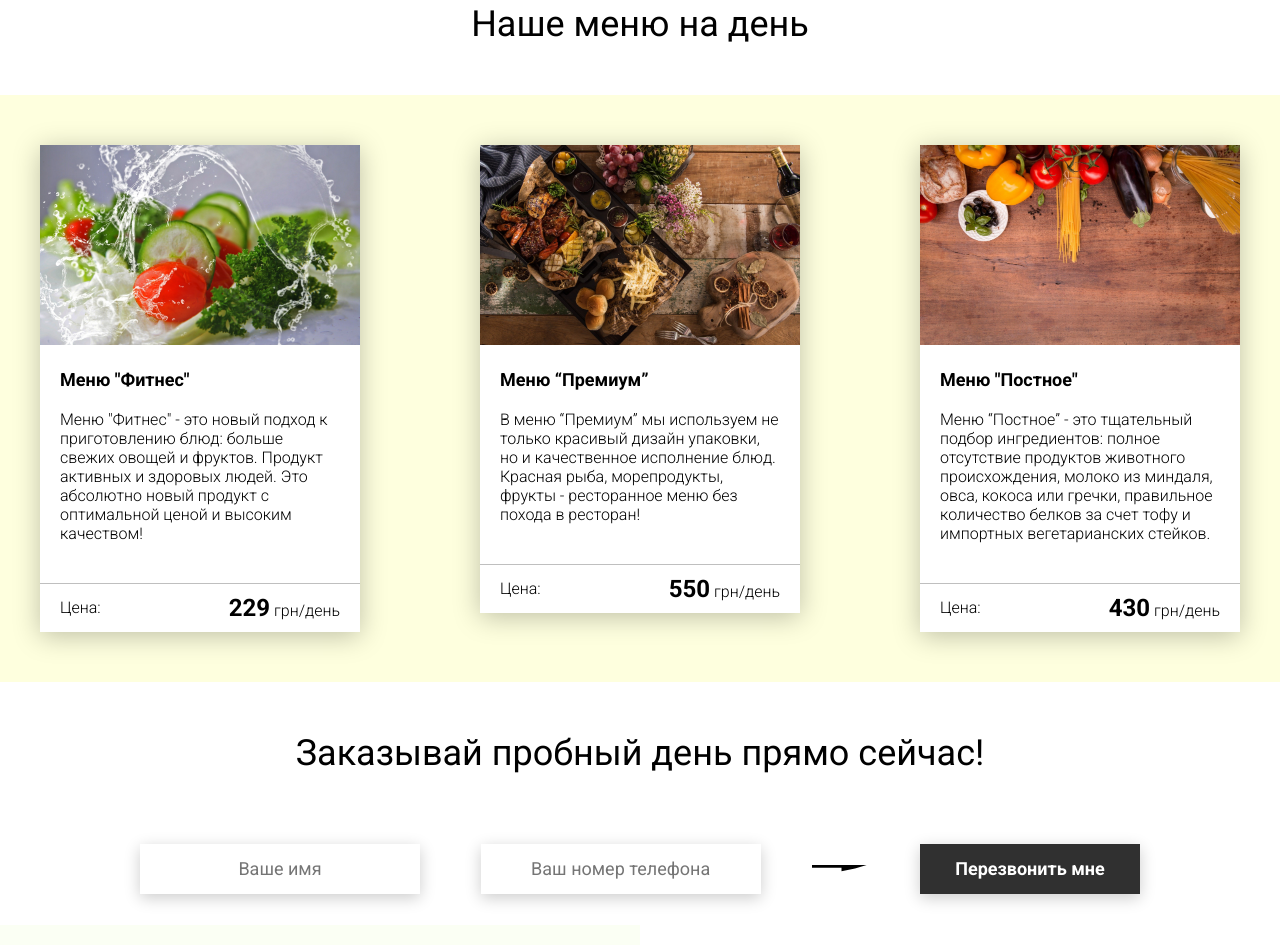
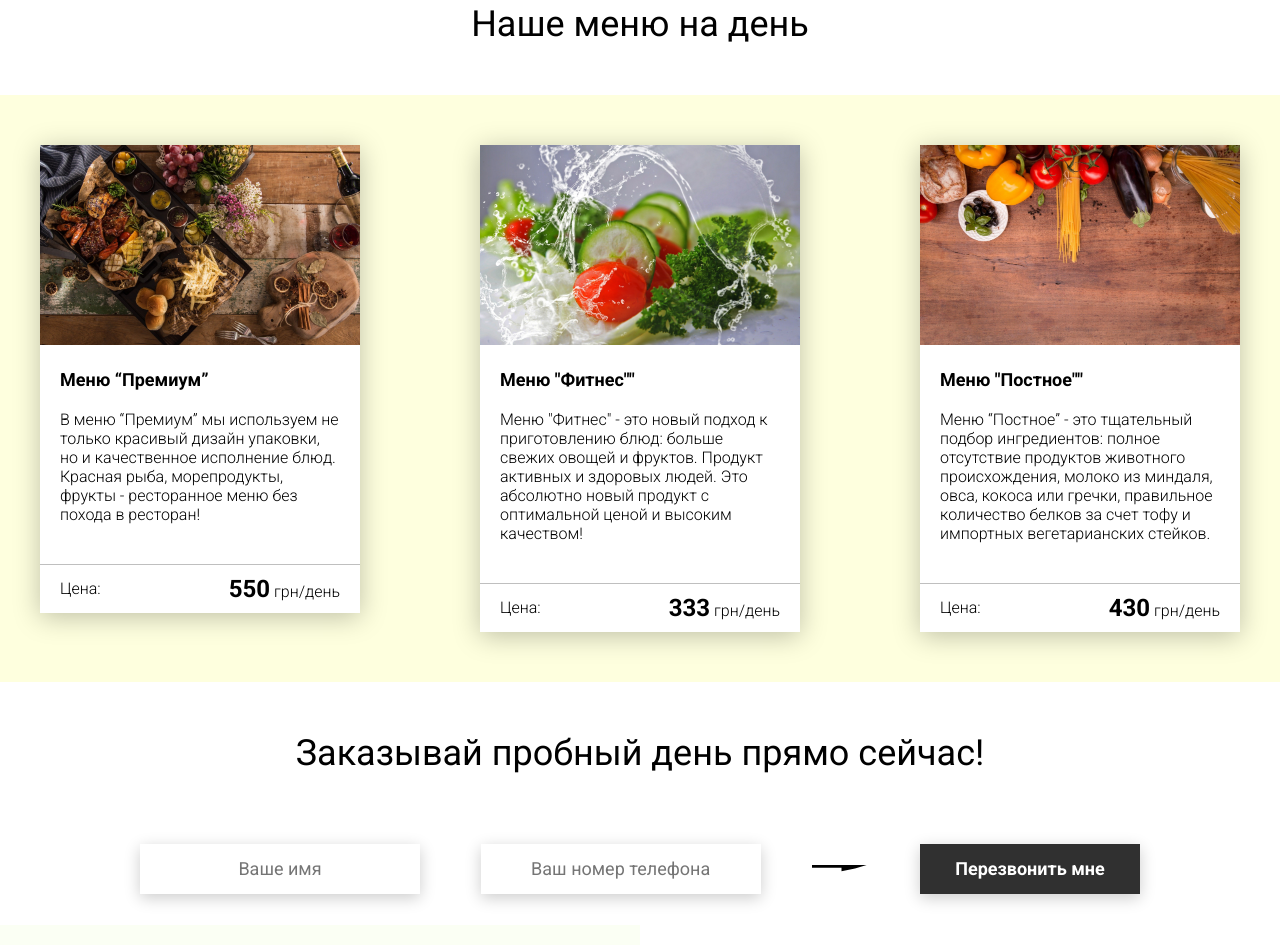
Before and after one commit to AvAValera/Practice-JS-project, a plain HTML site: page Food/index.html in a window 1280 px wide. Shown: the part 2551-3496 px from the top of the page. Drawn offline with Linux system fonts and the light colour scheme.

Commit message:
add class card, add cards constructor

```diff
--- a/Food/index.html
+++ b/Food/index.html
@@ -186,16 +186,6 @@
         <div class="menu__field">
             <div class="container">
                 <div class="menu__item">
-                    <img src="img/tabs/vegy.jpg" alt="vegy">
-                    <h3 class="menu__item-subtitle">Меню "Фитнес"</h3>
-                    <div class="menu__item-descr">Меню "Фитнес" - это новый подход к приготовлению блюд: больше свежих овощей и фруктов. Продукт активных и здоровых людей. Это абсолютно новый продукт с оптимальной ценой и высоким качеством!</div>
-                    <div class="menu__item-divider"></div>
-                    <div class="menu__item-price">
-                        <div class="menu__item-cost">Цена:</div>
-                        <div class="menu__item-total"><span>229</span> грн/день</div>
-                    </div>
-                </div>
-                <div class="menu__item">
                     <img src="img/tabs/elite.jpg" alt="elite">
                     <h3 class="menu__item-subtitle">Меню “Премиум”</h3>
                     <div class="menu__item-descr">В меню “Премиум” мы используем не только красивый дизайн упаковки, но и качественное исполнение блюд. Красная рыба, морепродукты, фрукты - ресторанное меню без похода в ресторан!</div>
@@ -203,16 +193,6 @@
                     <div class="menu__item-price">
                         <div class="menu__item-cost">Цена:</div>
                         <div class="menu__item-total"><span>550</span> грн/день</div>
-                    </div>
-                </div>
-                <div class="menu__item">
-                    <img src="img/tabs/post.jpg" alt="post">
-                    <h3 class="menu__item-subtitle">Меню "Постное"</h3>
-                    <div class="menu__item-descr">Меню “Постное” - это тщательный подбор ингредиентов: полное отсутствие продуктов животного происхождения, молоко из миндаля, овса, кокоса или гречки, правильное количество белков за счет тофу и импортных вегетарианских стейков. </div>
-                    <div class="menu__item-divider"></div>
-                    <div class="menu__item-price">
-                        <div class="menu__item-cost">Цена:</div>
-                        <div class="menu__item-total"><span>430</span> грн/день</div>
                     </div>
                 </div>
             </div>
--- a/Food/script.js
+++ b/Food/script.js
@@ -1,4 +1,4 @@
-document.addEventListener('DOMContentLoaded',()=>{
+window.addEventListener('DOMContentLoaded',()=>{
     const tabMenu = document.querySelector('.tabheader__items'),
         tabMenuItem = tabMenu.querySelectorAll('.tabheader__item'),
         tabContainer = document.querySelectorAll('.tabcontent');
@@ -106,4 +106,50 @@ document.addEventListener('DOMContentLoaded',()=>{
     }
     const showScrollModal = setInterval(scrollModal, 200)
 
+    class Card{
+        constructor(img, alt, title, text, price, parentSection, ...classesName){
+            this.img = img;
+            this.alt = alt;
+            this.title = title;
+            this.text = text;
+            this.price = price;
+            this.parent = document.querySelector(parentSection);
+            this.classesName = classesName;
+        }
+        render(){
+            const element = document.createElement('div')
+            if(this.classesName.length == 0){
+                element.classList.add("menu__item");
+            }else{
+                element.classList.add(this.classesName);
+            }
+            element.innerHTML = `
+            <img src=${this.img} alt=${this.alt}>
+            <h3 class="menu__item-subtitle">${this.title}"</h3>
+            <div class="menu__item-descr">${this.text}</div>
+            <div class="menu__item-divider"></div>
+            <div class="menu__item-price">
+                <div class="menu__item-cost">Цена:</div>
+                <div class="menu__item-total"><span>${this.price}</span> грн/день</div>
+            </div>`;
+            this.parent.append(element);
+        }
+    }
+    new Card(
+        "img/tabs/vegy.jpg",
+        'vegy',
+        'Меню "Фитнес"',
+        'Меню "Фитнес" - это новый подход к приготовлению блюд: больше свежих овощей и фруктов. Продукт активных и здоровых людей. Это абсолютно новый продукт с оптимальной ценой и высоким качеством!',
+        333,
+        ".menu .container"
+    ).render();
+
+    new Card(
+        "img/tabs/post.jpg",
+        'vegy',
+        'Меню "Постное"',
+        'Меню “Постное” - это тщательный подбор ингредиентов: полное отсутствие продуктов животного происхождения, молоко из миндаля, овса, кокоса или гречки, правильное количество белков за счет тофу и импортных вегетарианских стейков.',
+        430,
+        ".menu .container"
+    ).render();
 })
```
